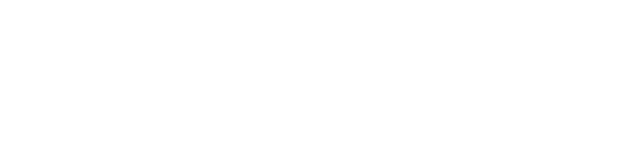
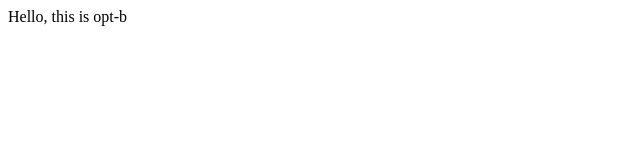
Before and after one commit to zero9005/gitOptExam, a plain HTML site: page index.html in a window 1280 px wide. Shown: the whole page, without its empty margins (0-640 px from the left). Drawn offline with Linux system fonts and the light colour scheme.

Commit message:
modify index

```diff
--- a/index.html
+++ b/index.html
@@ -5,5 +5,5 @@
     <meta name="viewport" content="width=device-width, initial-scale=1.0" >
 </head>
 <body>
-
+    <div>Hello, this is opt-b</div>
 </body>
```
